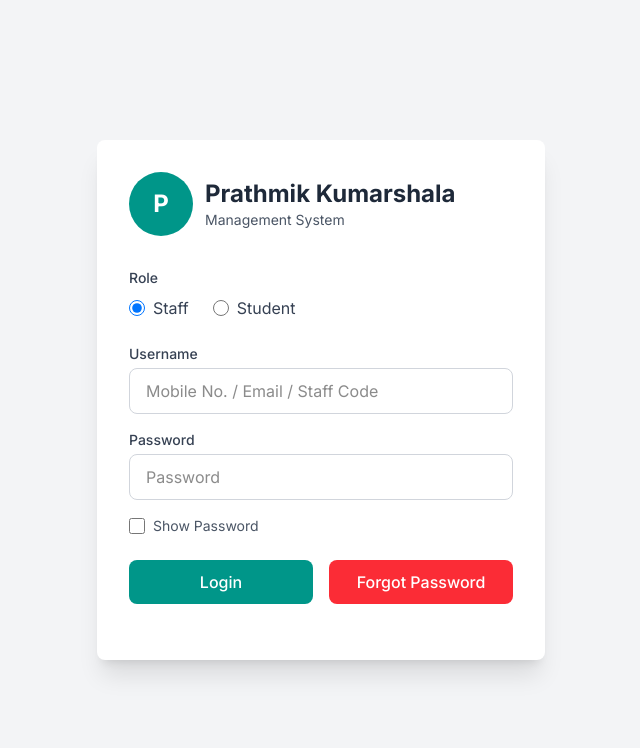
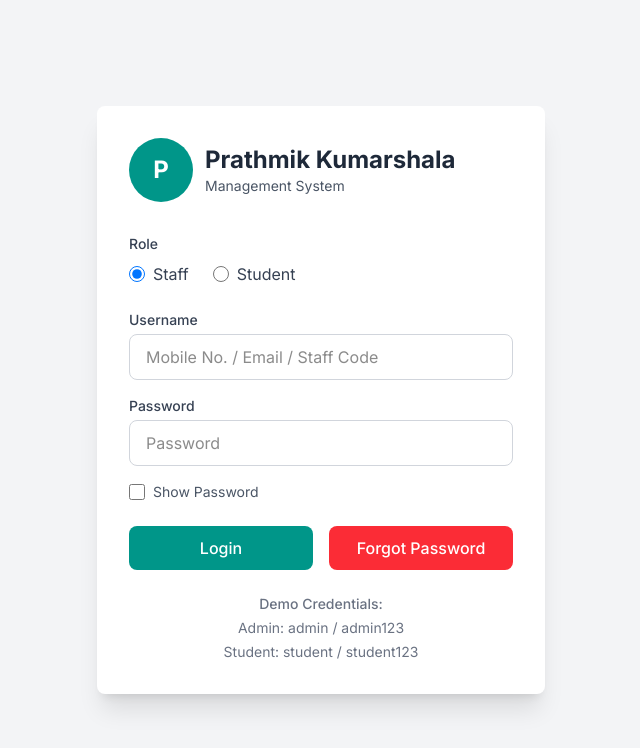
Before and after one commit to patelrafik5304-cell/prathmik-kumarshala-devla, a Next.js app: page /login in a window 1280 px wide. Shown: the top 748 px of the page, without its empty margins (319-959 px from the left). Built offline with nearby package versions, Linux system fonts and the light colour scheme; no server answers.

Commit message:
Add demo credentials to login page UI

```diff
--- a/src/app/login/page.tsx
+++ b/src/app/login/page.tsx
@@ -143,8 +143,10 @@ export default function LoginPage() {
           </div>
         </form>
 
-        <div className="mt-6 text-center text-sm text-gray-500">
-          {/* Removed Chrome message and maintenance notice */}
+        <div className="mt-6 text-center text-sm text-gray-500 space-y-1">
+          <p className="font-medium">Demo Credentials:</p>
+          <p>Admin: admin / admin123</p>
+          <p>Student: student / student123</p>
         </div>
       </div>
     </div>
```
